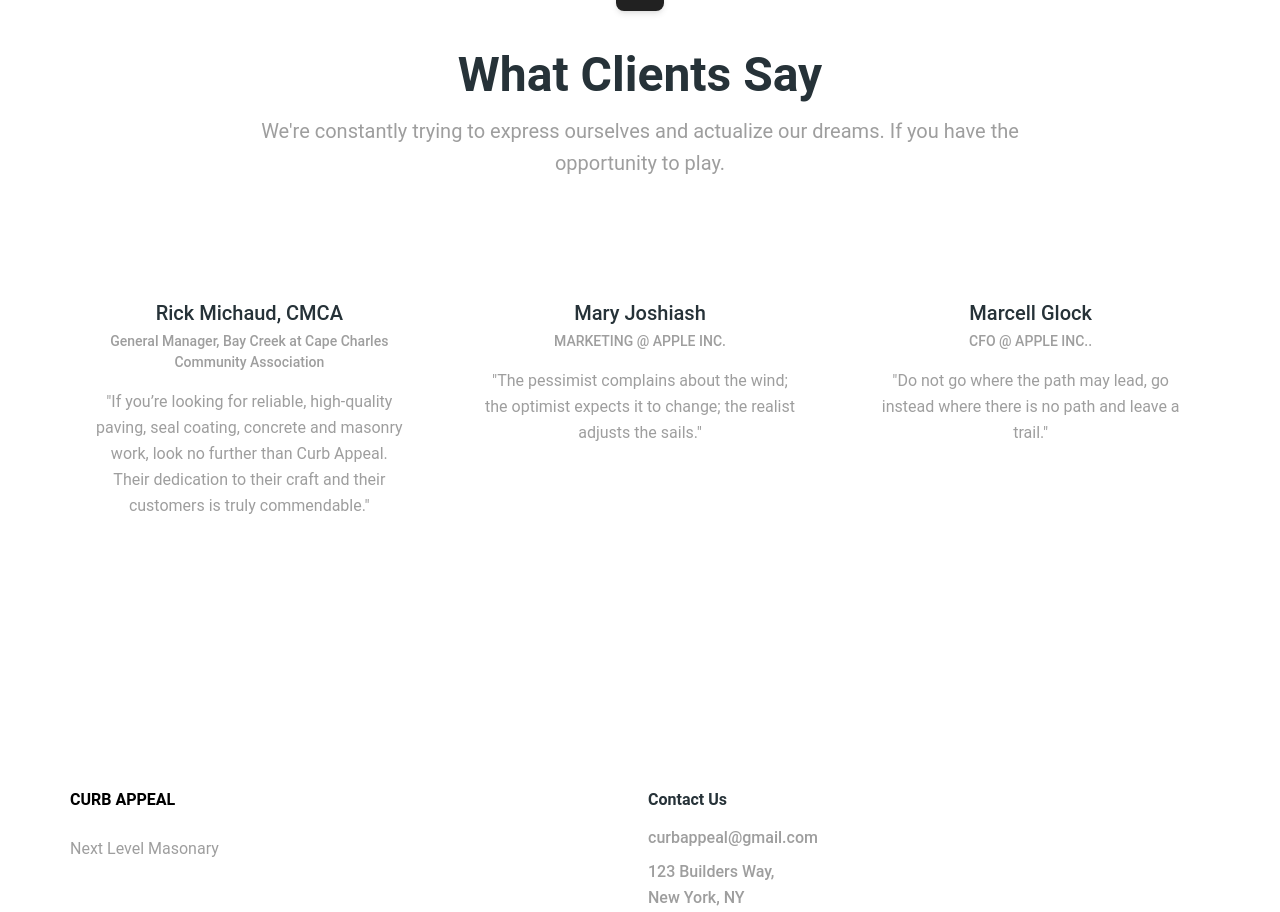
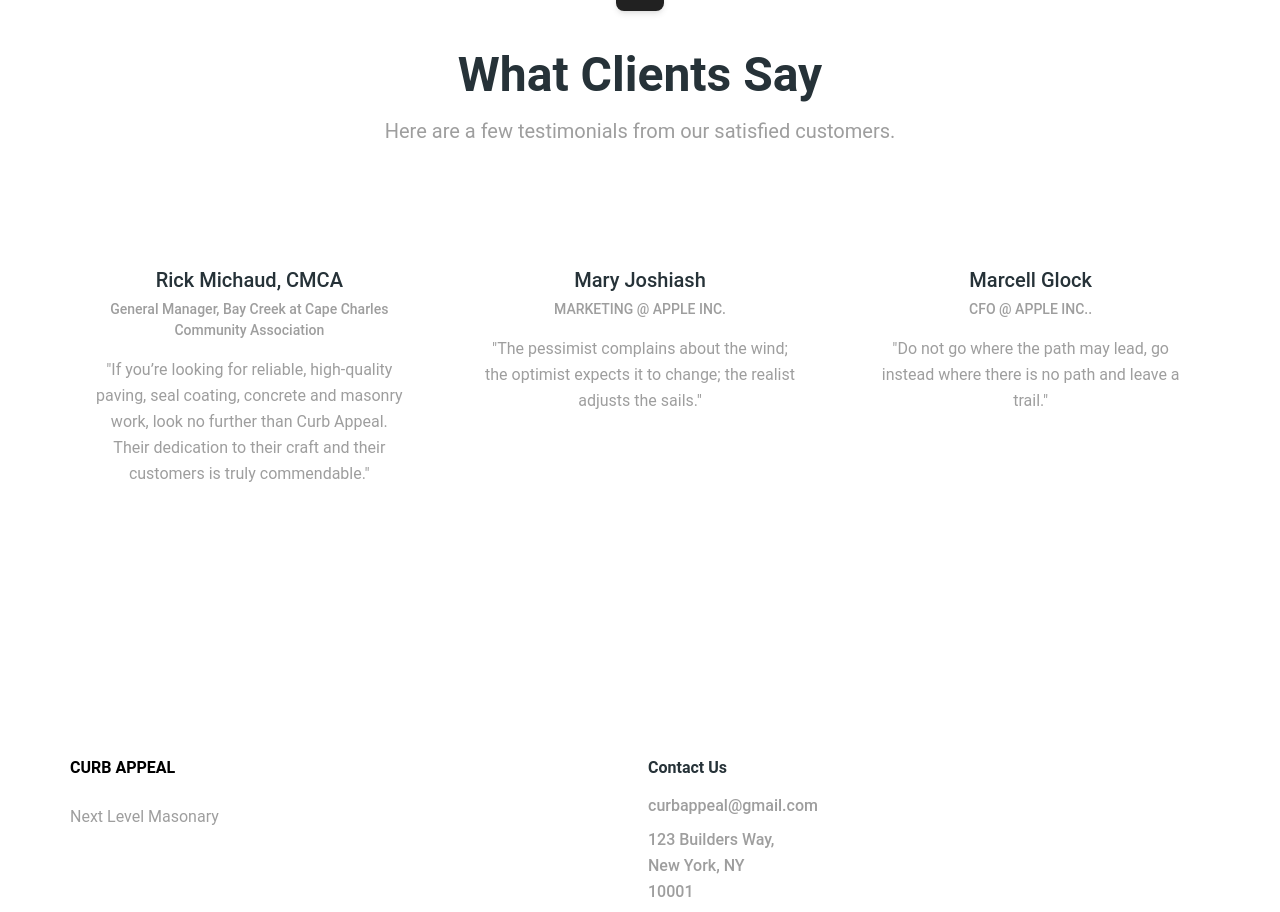
Before and after one commit to ch-MCMLXXXV/curbappeal, a Next.js app: page / in a window 1280 px wide. Shown: the part 2505-3417 px from the top of the page. Built offline with nearby package versions, Linux system fonts and the light colour scheme.

Commit message:
feat: updated testimonial section

```diff
--- a/src/components/testimonials.js
+++ b/src/components/testimonials.js
@@ -85,8 +85,7 @@ export function TestimonialSection6() {
             variant='lead'
             className='mx-auto max-w-3xl !text-gray-500'
           >
-            We&apos;re constantly trying to express ourselves and
-            actualize our dreams. If you have the opportunity to play.
+            Here are a few testimonials from our satisfied customers.
           </Typography>
         </div>
         <div className='grid gap-x-8 gap-y-6 md:grid-cols-2 lg:grid-cols-3'>
```
